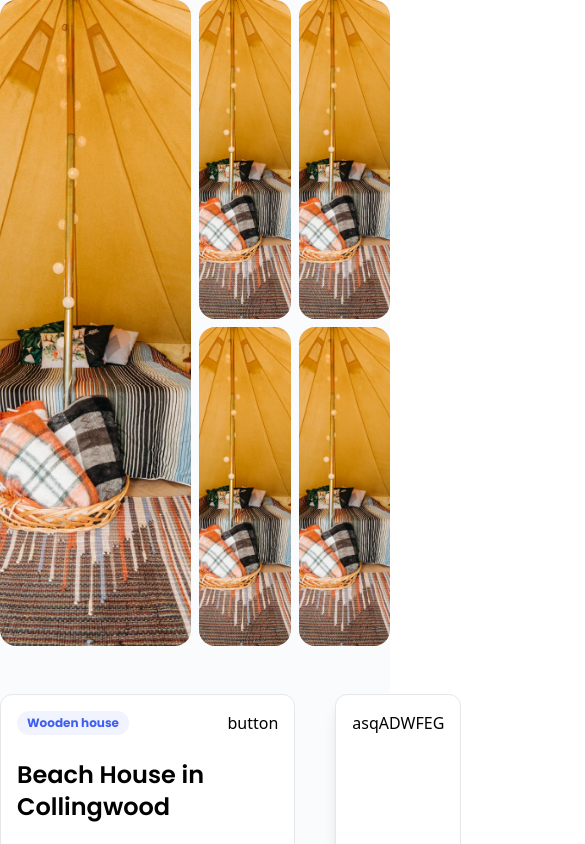
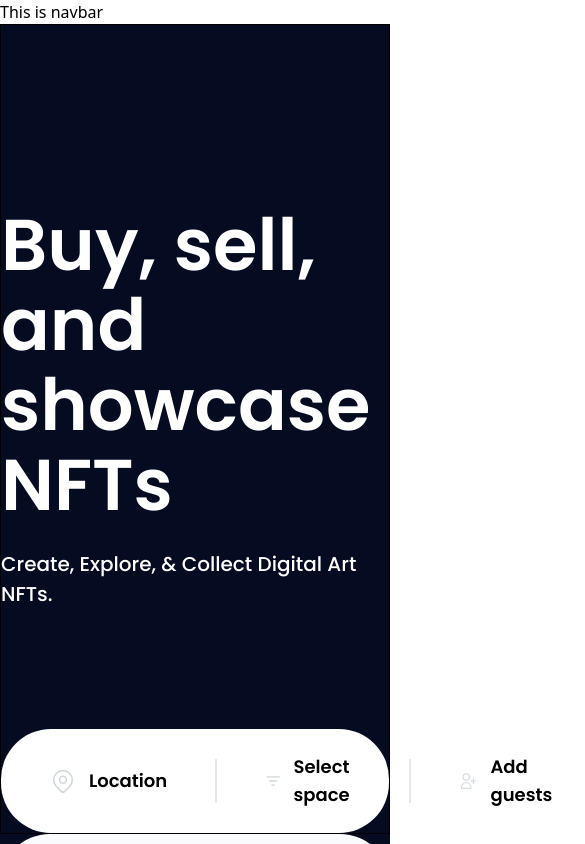
Before and after one commit to Tuugii0526/alpha-bros, a Next.js app in the folder web/: page / in a window 390 px wide. Shown: the top 844 px of the page, 585 px wide, since content can reach past the window. Built offline with nearby package versions, Linux system fonts and the light colour scheme.

Commit message:
main page fix

```diff
--- a/web/app/page.tsx
+++ b/web/app/page.tsx
@@ -2,8 +2,5 @@ import { SinglePage } from "@/components/features/singlePage/SinglePage";
 import HomePage from "@/components/pages/HomePage";
 
 export default function Home() {
-  return (
-    // <HomePage/>
-    <SinglePage />
-  );
+  return <HomePage />;
 }
--- /dev/null
+++ b/web/app/place/page.tsx
@@ -0,0 +1,5 @@
+import { SinglePage } from "@/components/features/singlePage/SinglePage";
+
+export default function Page() {
+  return <SinglePage />;
+}
--- a/web/components/features/homepage/RecommendedSpaces.tsx
+++ b/web/components/features/homepage/RecommendedSpaces.tsx
@@ -7,7 +7,7 @@ import {
 export const RecommendedSpaces = () => {
   return (
     <div className="w-screen flex justify-center items-center mt-8">
-      <div className="grid sm:grid-cols-3 lg:grid-col-6 gap-7 mx-auto">
+      <div className="grid sm:grid-cols-4 lg:grid-col-6 gap-7 mx-auto">
         {spaceMeetingPlacesData.map((data: TSpaceMeetingPlace) => {
           return (
             <MainCard
```
Also changed, not shown: web/components/features/singlePage/SinglePage.tsx (+1 -6 lines).
